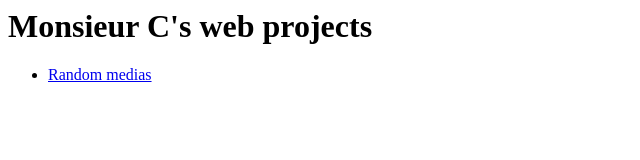
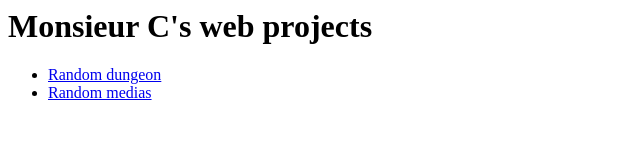
Before and after one commit to meussieuc/meussieuc, a plain HTML site: page index.html in a window 1280 px wide. Shown: the whole page, without its empty margins (0-640 px from the left). Drawn offline with Linux system fonts and the light colour scheme.

Commit message:
feat(main index): add link to random-dungeon

```diff
--- a/index.html
+++ b/index.html
@@ -10,6 +10,7 @@
 <body onload="load()">
     <h1>Monsieur C's web projects</h1>
     <ul>
+      <li><a href="random-dungeon">Random dungeon</a></li>
       <li><a href="random-medias">Random medias</a></li>
     </ul>
 </body>
```
Also changed, not shown: random-dungeon/index.html (renamed from random-dungeon/test.htm).
